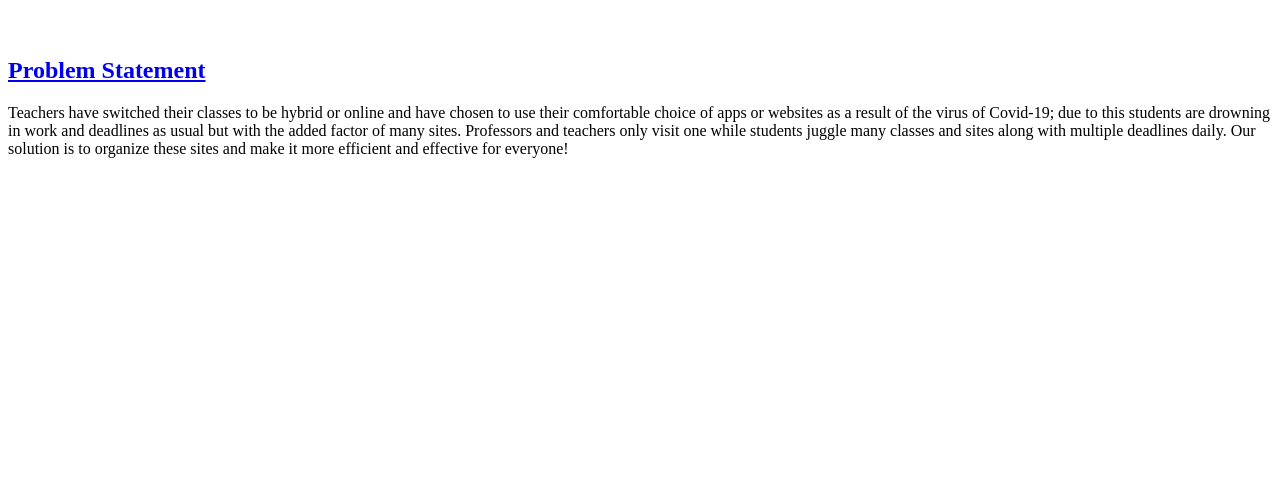
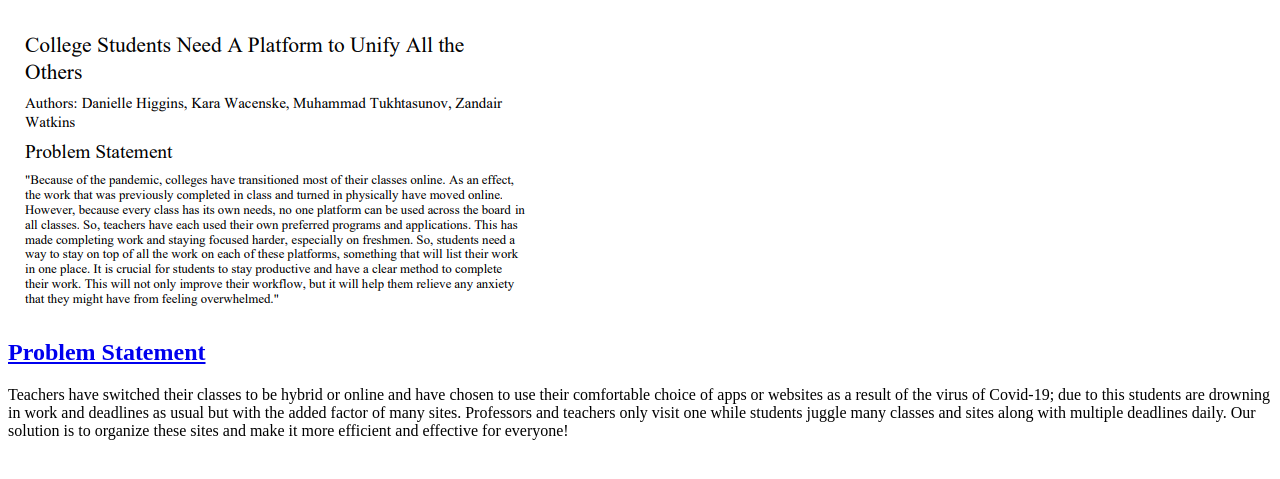
Before and after one commit to karawace/scrainbow.github.io, a plain HTML site: page index.html in a window 1280 px wide. Shown: the part 61-540 px from the top of the page. Drawn offline with Linux system fonts and the light colour scheme.

Commit message:
Update index.html

```diff
--- a/index.html
+++ b/index.html
@@ -6,7 +6,7 @@
     <body>
         <h1>Kara's CSCE site for class</h1>
         <section class = "assignment">
-            <a href = "images/problemstatement.PNG"><img src = ""></a>
+            <a href = "files/problem statement.pdf"><img src = "images/problemstatement.PNG"></a>
             <section class = "ass-details">
                 <a href = "files/problem statement.pdf"><h2>Problem Statement</h2></a>
                 <p:>
```
